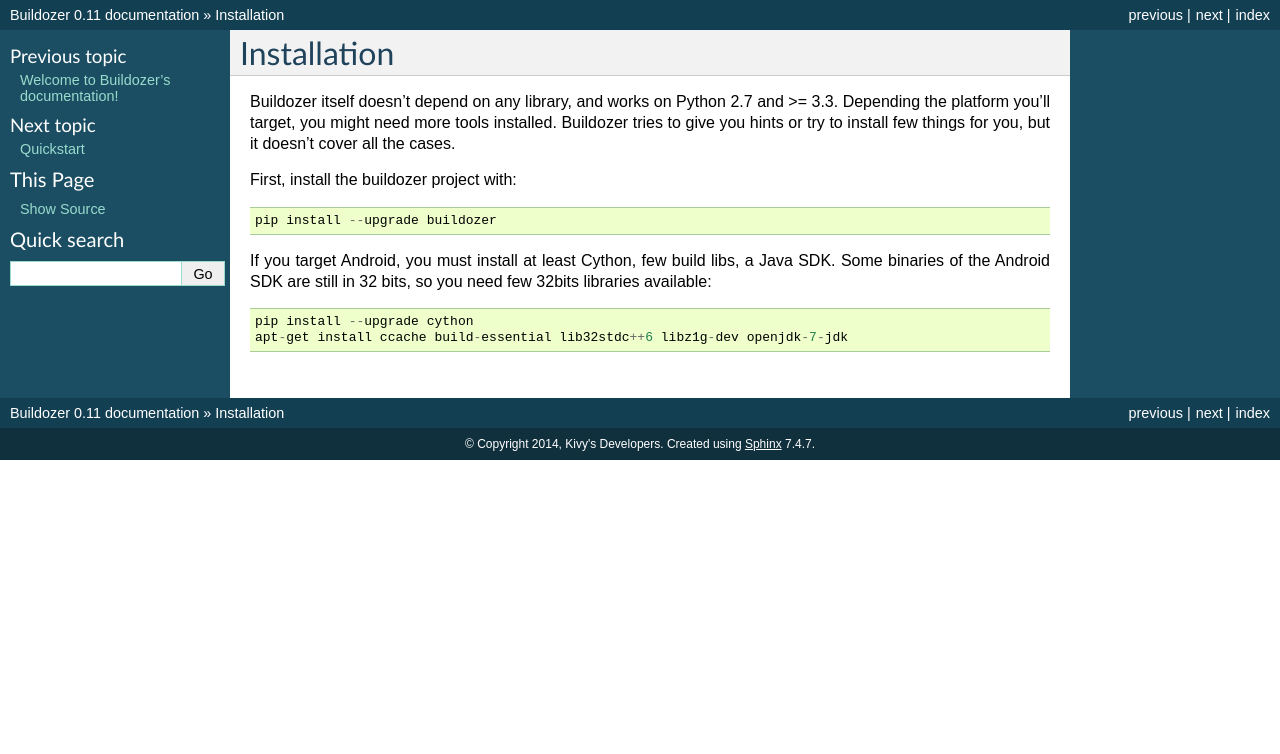
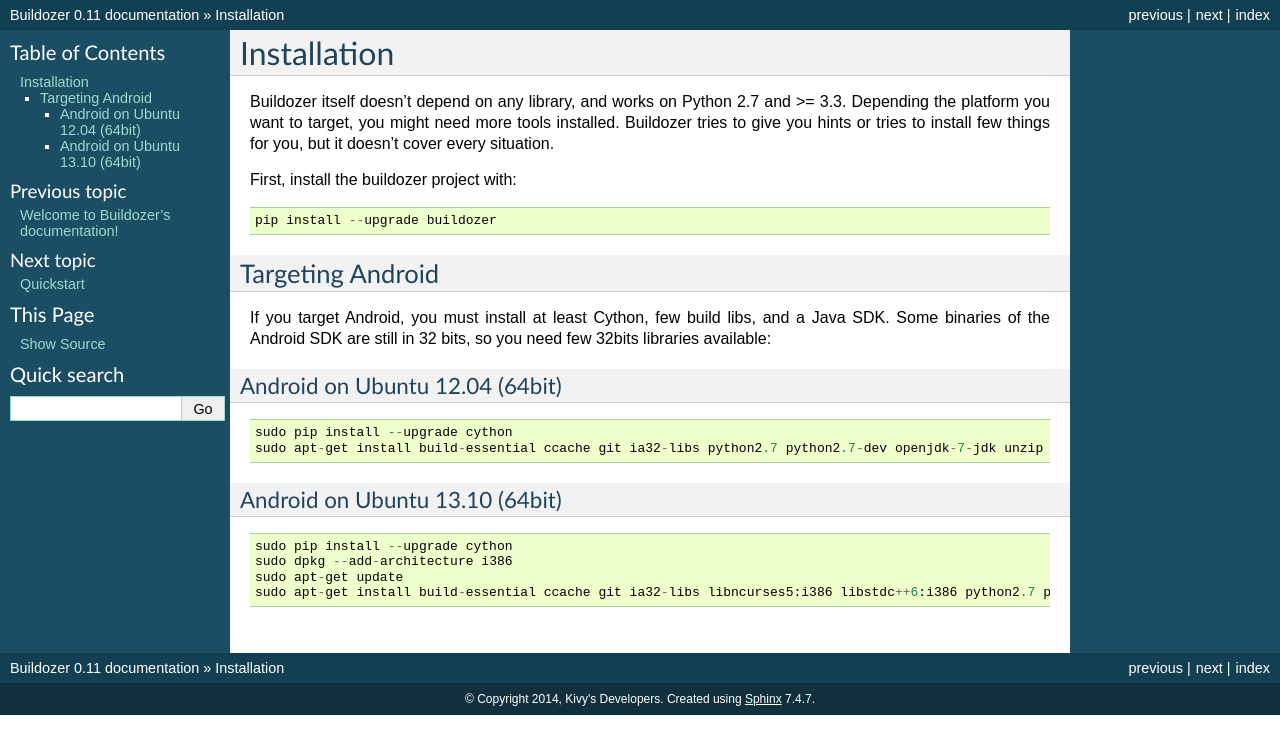
Before and after one commit to renabriseno68/flutter-doc-build-ozer-test, a Sphinx documentation site: the page built from docs/source/installation.rst, in a window 1280 px wide. Shown: the top 754 px of the page. Built offline with Sphinx 7.4.7, drawn with Linux system fonts in a browser that asks for light colours.

Commit message:
More detailed Android instructions

```diff
--- a/docs/source/installation.rst
+++ b/docs/source/installation.rst
@@ -2,17 +2,35 @@ Installation
 ============
 
 Buildozer itself doesn't depend on any library, and works on Python 2.7 and >=
-3.3. Depending the platform you'll target, you might need more tools installed.
-Buildozer tries to give you hints or try to install few things for you, but it
-doesn't cover all the cases.
+3.3. Depending the platform you want to target, you might need more tools
+installed. Buildozer tries to give you hints or tries to install few things for
+you, but it doesn't cover every situation.
 
 First, install the buildozer project with::
 
     pip install --upgrade buildozer
 
-If you target Android, you must install at least Cython, few build libs, a Java
-SDK. Some binaries of the Android SDK are still in 32 bits, so you need few
-32bits libraries available::
+Targeting Android
+-----------------
 
-    pip install --upgrade cython
-    apt-get install ccache build-essential lib32stdc++6 libz1g-dev openjdk-7-jdk
+If you target Android, you must install at least Cython, few build libs, and a
+Java SDK. Some binaries of the Android SDK are still in 32 bits, so you need
+few 32bits libraries available::
+
+Android on Ubuntu 12.04 (64bit)
+~~~~~~~~~~~~~~~~~~~~~~~~~~~~~~~
+
+::
+
+    sudo pip install --upgrade cython
+    sudo apt-get install build-essential ccache git ia32-libs python2.7 python2.7-dev openjdk-7-jdk unzip zlib1g-dev
+
+Android on Ubuntu 13.10 (64bit)
+~~~~~~~~~~~~~~~~~~~~~~~~~~~~~~~
+
+::
+
+    sudo pip install --upgrade cython
+    sudo dpkg --add-architecture i386
+    sudo apt-get update
+    sudo apt-get install build-essential ccache git ia32-libs libncurses5:i386 libstdc++6:i386 python2.7 python2.7-dev openjdk-7-jdk unzip zlib1g-dev zlib1g:i386
```
